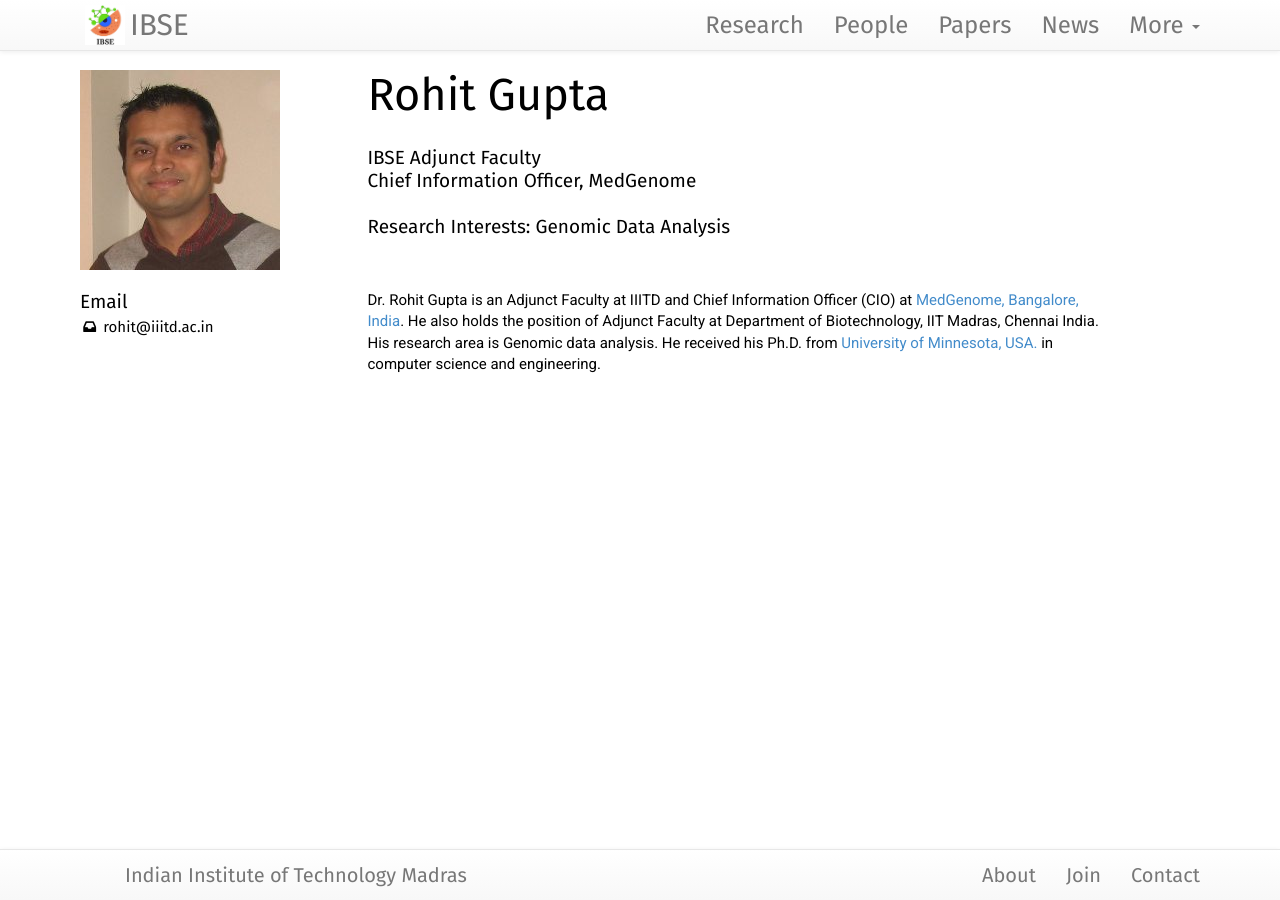
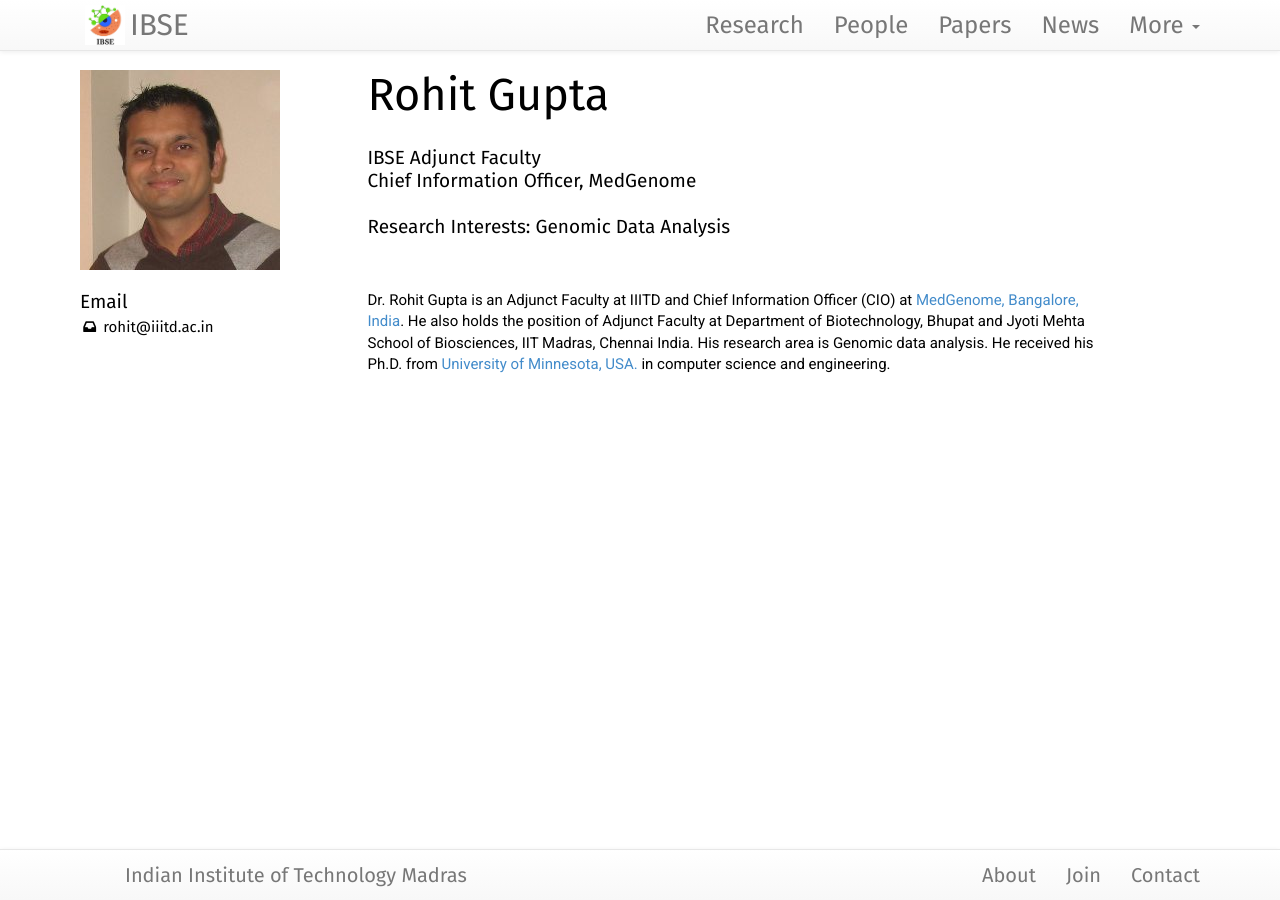
Before and after one commit to philge/ibse-iitm.github.io, a Jekyll site: the page built from team/_posts/2016-09-01-Rohit Gupta.md, in a window 1280 px wide. Built offline with Jekyll 4.4.1, drawn with Linux system fonts in a browser that asks for light colours; nearby versions of some CDN libraries.

Commit message:
Update 2016-09-01-Rohit Gupta.md

```diff
--- a/team/_posts/2016-09-01-Rohit Gupta.md
+++ b/team/_posts/2016-09-01-Rohit Gupta.md
@@ -8,7 +8,7 @@ email: rohit@iiitd.ac.in
 image: /assets/images/people/rohitgupta.jpg
 alum: false
 ---
-Dr. Rohit Gupta is an Adjunct Faculty at IIITD and Chief Information Officer (CIO) at [MedGenome, Bangalore, India]. He also holds the position of Adjunct Faculty at Department of Biotechnology, IIT Madras, Chennai India. His research area is Genomic data analysis.
+Dr. Rohit Gupta is an Adjunct Faculty at IIITD and Chief Information Officer (CIO) at [MedGenome, Bangalore, India]. He also holds the position of Adjunct Faculty at Department of Biotechnology, Bhupat and Jyoti Mehta School of Biosciences, IIT Madras, Chennai India. His research area is Genomic data analysis.
 He received his Ph.D. from [University of Minnesota, USA.] in computer science and engineering.
 
 [MedGenome, Bangalore, India]: https://www.medgenome.com/
```
